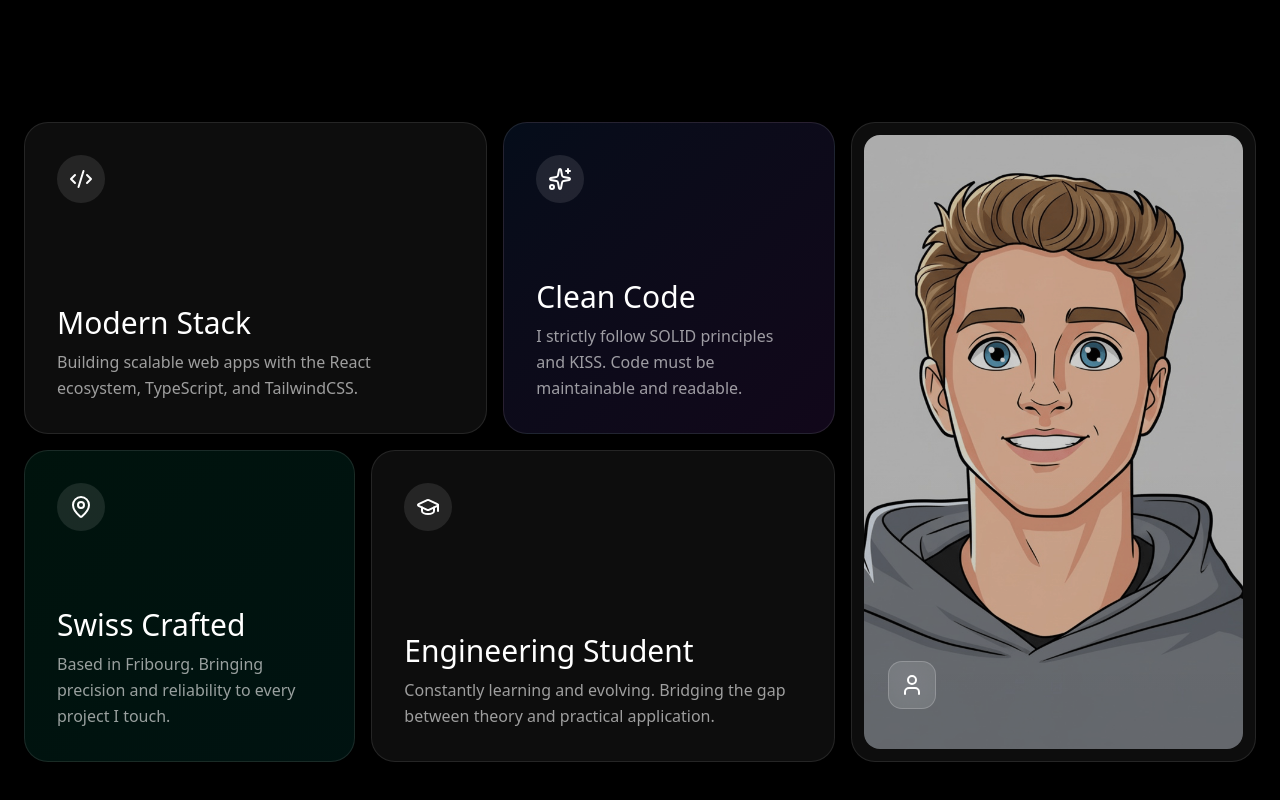
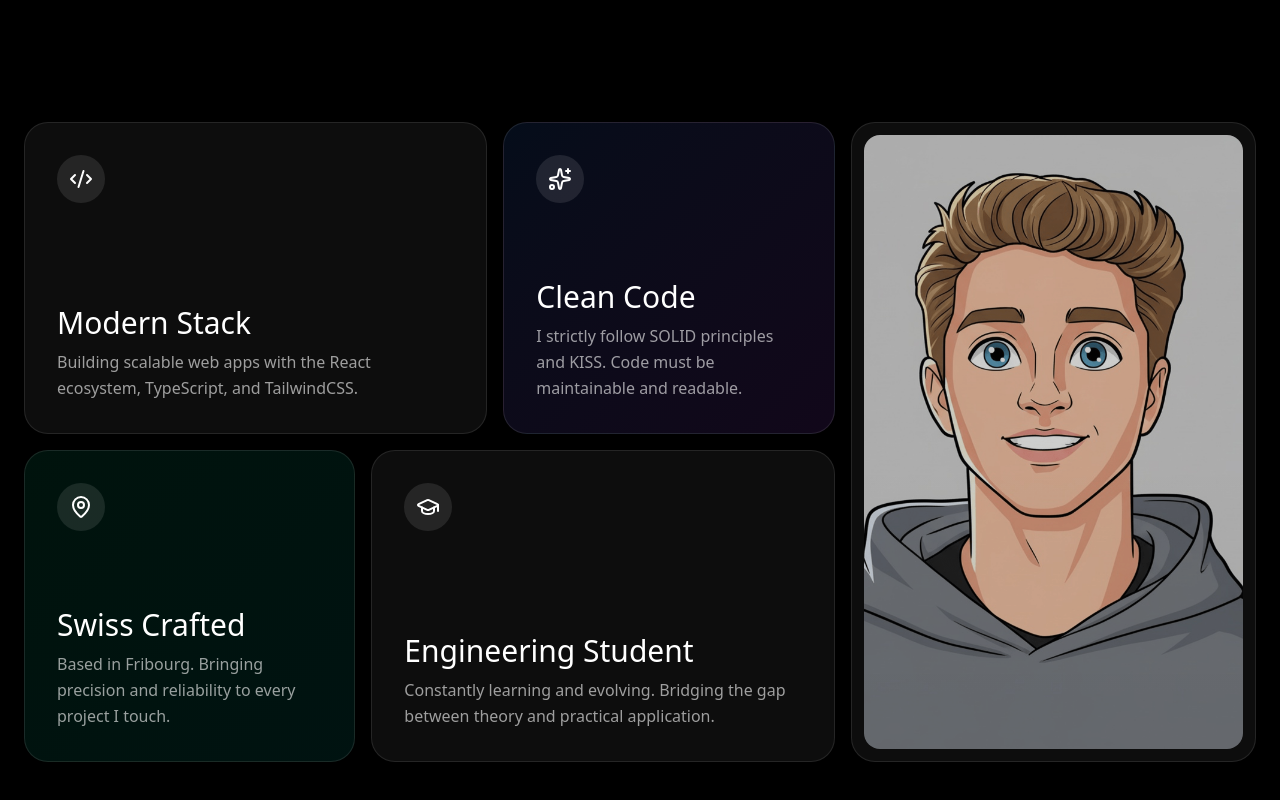
Before and after one commit to henchoznoe/Portfolio, a Next.js app: page / in a window 1280 px wide. Shown: the part 806-1606 px from the top of the page. Built offline with nearby package versions, Linux system fonts and the light colour scheme.

Commit message:
feat: implement scroll-based animations in hero section and remove a user icon component from about section.

```diff
--- a/components/sections/about-section.tsx
+++ b/components/sections/about-section.tsx
@@ -3,7 +3,7 @@
 import { cn } from '@/lib/utils'
 import { motion, Transition, type Variants } from 'framer-motion'
 import type { LucideIcon } from 'lucide-react'
-import { Code2, GraduationCap, MapPin, Sparkles, User } from 'lucide-react'
+import { Code2, GraduationCap, MapPin, Sparkles } from 'lucide-react'
 import Image from 'next/image'
 import { useState } from 'react'
 
@@ -170,13 +170,6 @@ export const AboutSection = () => {
                             className="object-cover opacity-80 transition-transform duration-500 group-hover:scale-105"
                         />
 
-                        <div className="relative z-20 h-full flex flex-col justify-end p-6">
-                            <div className="mb-4 flex size-12 items-center justify-center rounded-xl bg-white/10 backdrop-blur-md text-white border border-white/20">
-                                <User size={24} />
-                            </div>
-
-
-                        </div>
                     </div>
                 </BentoCard>
             </div>
--- a/components/sections/hero-section.tsx
+++ b/components/sections/hero-section.tsx
@@ -1,6 +1,7 @@
 'use client'
 
 import { useGSAP } from '@gsap/react'
+import { motion, useScroll, useTransform } from 'framer-motion'
 import gsap from 'gsap'
 import { useRef } from 'react'
 
@@ -10,6 +11,11 @@ export const HeroSection = () => {
     const nameRef = useRef<HTMLHeadingElement>(null)
     const subtitleRef = useRef<HTMLParagraphElement>(null)
     const gridRef = useRef<HTMLDivElement>(null)
+
+    const { scrollY } = useScroll()
+    const opacity = useTransform(scrollY, [0, 300], [1, 0])
+    const scale = useTransform(scrollY, [0, 300], [1, 0.8])
+    const filter = useTransform(scrollY, [0, 300], ['blur(0px)', 'blur(10px)'])
 
     useGSAP(() => {
         const tl = gsap.timeline()
@@ -61,7 +67,10 @@ export const HeroSection = () => {
                 <div className="absolute inset-0 bg-[radial-gradient(circle_at_center,transparent_0%,black_100%)] pointer-events-none" />
             </div>
 
-            <div className="relative z-10 flex flex-col items-center text-center">
+            <motion.div
+                style={{ opacity, scale, filter }}
+                className="relative z-10 flex flex-col items-center text-center"
+            >
                 <h1
                     ref={nameRef}
                     className="text-6xl md:text-8xl lg:text-9xl font-bold tracking-tight bg-clip-text text-transparent bg-gradient-to-b from-white via-white/90 to-white/30 select-none mb-6"
@@ -74,7 +83,7 @@ export const HeroSection = () => {
                 >
                     Software Engineering Student
                 </p>
-            </div>
+            </motion.div>
         </section>
     )
 }
```
